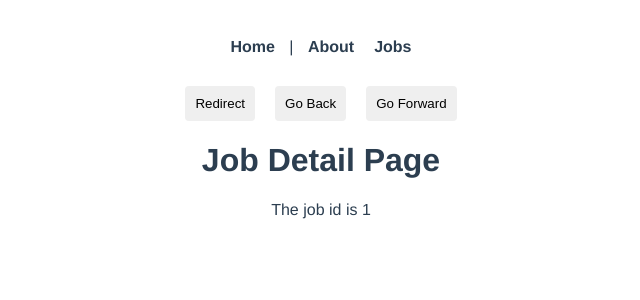
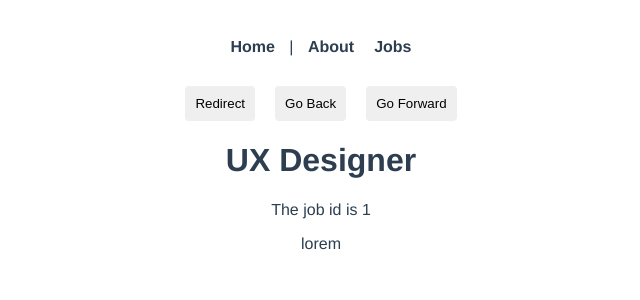
Before and after one commit to deeepak-me/vue-tutorials, a Vue app in the folder flo-jobs/: page /jobs/1 in a window 1280 px wide. Shown: the top 300 px of the page, without its empty margins (319-959 px from the left). Built offline with nearby package versions, Linux system fonts and the light colour scheme; data requests are answered from the project's data file.

Commit message:
feat: fetching data from components

```diff
--- a/flo-jobs/src/views/Jobs/JobDetails.vue
+++ b/flo-jobs/src/views/Jobs/JobDetails.vue
@@ -1,16 +1,28 @@
 <template>
-  <h1>Job Detail Page</h1>
-  <p>The job id is {{ id }}</p>
+  <div v-if="job">
+    <h1>{{ job.title }}</h1>
+    <p>The job id is {{ id }}</p>
+    <p>{{ job.details }}</p>
+  </div>
+  <div v-else>
+    <p>Loading Job Details.......</p>
+  </div>
 </template>
 
 <script>
 export default {
   props: ["id"],
-  // data() {
-  //   return {
-  //     id: this.$route.params.id,
-  //   };
-  // },
+  data() {
+    return {
+      job: null,
+    };
+  },
+  mounted() {
+    fetch("http://localhost:3000/jobs/" + this.id)
+      .then((res) => res.json())
+      .then((data) => (this.job = data))
+      .catch((err) => console.log(err.message));
+  },
 };
 </script>
 
```
